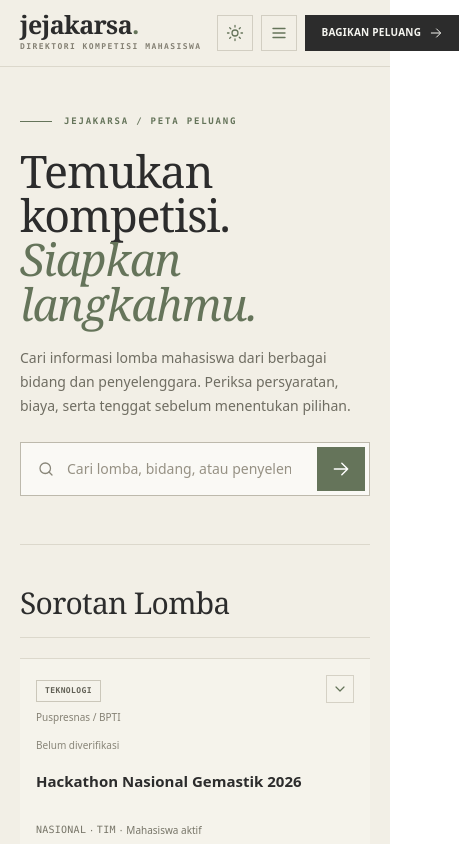
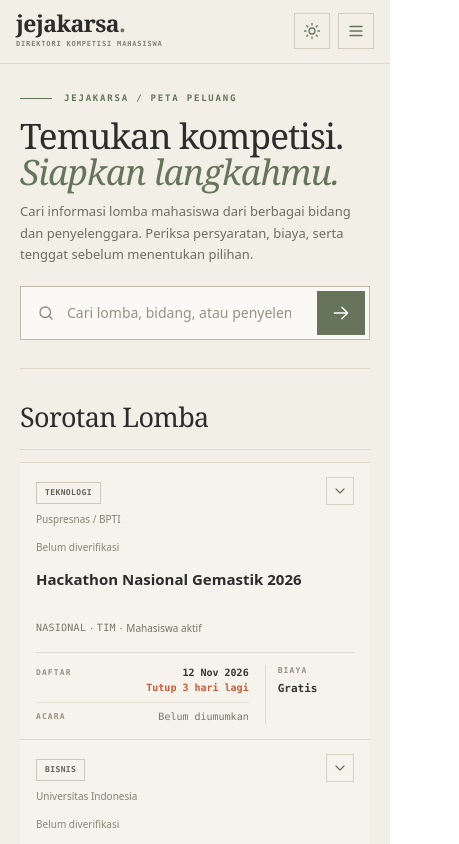
Before and after one commit to Luqman-Bediuzzaman/lombahub, a Next.js app: page / in a window 390 px wide. Shown: the top 844 px of the page, 459 px wide, since content can reach past the window. Built offline with nearby package versions, Linux system fonts and the light colour scheme.

Commit message:
Refix sebelumnya, android

```diff
--- a/app/components/story-chrome.tsx
+++ b/app/components/story-chrome.tsx
@@ -53,25 +53,25 @@ export function StoryChrome({ children }: { children: ReactNode }) {
   return (
     <div className={JEJAKARSA_STYLES.pageShell}>
       <nav className={JEJAKARSA_STYLES.navbar} aria-label="Navigasi utama">
-        <div className="mx-auto flex max-w-7xl items-center justify-between gap-4 px-5 py-3 sm:px-8">
-          <Link href="/" aria-label="Jejakarsa Beranda" className="flex shrink-0 flex-col">
+        <div className="mx-auto flex w-full max-w-7xl min-w-0 items-center justify-between gap-3 px-4 py-3 sm:gap-4 sm:px-8">
+          <Link href="/" aria-label="Jejakarsa Beranda" className="flex min-w-0 flex-col">
             <span className={JEJAKARSA_STYLES.wordmark}>jejakarsa<span className="text-[#65745A]">.</span></span>
             <span className={JEJAKARSA_STYLES.brandDescriptor}>{BRAND_DESCRIPTOR}</span>
           </Link>
-          <div className="hidden items-center gap-7 md:flex">
+          <div className="hidden items-center gap-7 lg:flex">
             <Link href="/katalog" className={JEJAKARSA_STYLES.navigationLink}>Katalog</Link>
             <Link href="/arsip-juara" aria-current="page" className={JEJAKARSA_STYLES.navigationLinkActive}>Kisah Juara</Link>
             <Link href="/tentang" className={JEJAKARSA_STYLES.navigationLink}>Tentang</Link>
           </div>
           <div className="flex shrink-0 items-center gap-2">
             <button type="button" onClick={toggleTheme} aria-label={dark ? "Ganti ke mode terang" : "Ganti ke mode gelap"} title={dark ? "Mode gelap" : "Mode terang"} className="flex h-9 w-9 items-center justify-center border border-[#D2CEC2] text-[#65745A] transition-colors hover:border-[#65745A] hover:bg-[#E8E5DA] focus-visible:outline-none focus-visible:ring-2 focus-visible:ring-[#65745A] dark:border-[#3E4A35] dark:text-[#EAE8E0] dark:hover:bg-[#2A3324] motion-reduce:transition-none"><ThemeIcon dark={dark}/></button>
-            <button type="button" onClick={() => setMenuOpen(!menuOpen)} aria-expanded={menuOpen} aria-controls="stories-mobile-nav" aria-label={menuOpen ? "Tutup navigasi" : "Buka navigasi"} className="flex h-9 w-9 items-center justify-center border border-[#D2CEC2] text-[#65745A] focus-visible:outline-none focus-visible:ring-2 focus-visible:ring-[#65745A] dark:border-[#3E4A35] dark:text-[#EAE8E0] md:hidden">
+            <button type="button" onClick={() => setMenuOpen(!menuOpen)} aria-expanded={menuOpen} aria-controls="stories-mobile-nav" aria-label={menuOpen ? "Tutup navigasi" : "Buka navigasi"} className="flex h-9 w-9 items-center justify-center border border-[#D2CEC2] text-[#65745A] focus-visible:outline-none focus-visible:ring-2 focus-visible:ring-[#65745A] dark:border-[#3E4A35] dark:text-[#EAE8E0] lg:hidden">
               <svg className="h-[18px] w-[18px]" viewBox="0 0 24 24" fill="none" stroke="currentColor" strokeWidth="1.8" strokeLinecap="round" aria-hidden="true">{menuOpen ? <path d="M6 6l12 12M18 6 6 18"/> : <path d="M4 6h16M4 12h16M4 18h16"/>}</svg>
             </button>
-            <Link href="/bagikan-peluang" className={`hidden md:inline-flex ${JEJAKARSA_STYLES.primaryAction}`}>Bagikan Peluang <ArrowIcon className="h-3.5 w-3.5"/></Link>
+            <div className="hidden lg:block"><Link href="/bagikan-peluang" className={JEJAKARSA_STYLES.primaryAction}>Bagikan Peluang <ArrowIcon className="h-3.5 w-3.5"/></Link></div>
           </div>
         </div>
-        <div id="stories-mobile-nav" aria-hidden={!menuOpen} className={`grid overflow-hidden border-t border-[#DCD8CC] bg-[#F5F3EB] transition-[grid-template-rows,opacity] duration-300 motion-reduce:transition-none dark:border-[#30382D] dark:bg-[#161816] md:hidden ${menuOpen ? "grid-rows-[1fr] opacity-100" : "pointer-events-none grid-rows-[0fr] opacity-0"}`}>
+        <div id="stories-mobile-nav" aria-hidden={!menuOpen} className={`grid overflow-hidden border-t border-[#DCD8CC] bg-[#F5F3EB] transition-[grid-template-rows,opacity] duration-300 motion-reduce:transition-none dark:border-[#30382D] dark:bg-[#161816] lg:hidden ${menuOpen ? "grid-rows-[1fr] opacity-100" : "pointer-events-none grid-rows-[0fr] opacity-0"}`}>
           <div className="min-h-0 overflow-hidden"><div className="flex flex-col gap-1 px-5 py-3 sm:px-8">
             {[["/katalog", "Katalog"], ["/arsip-juara", "Kisah Juara"], ["/tentang", "Tentang"], ["/bagikan-peluang", "Bagikan Peluang"]].map(([href, label]) => <Link key={href} href={href} onClick={() => setMenuOpen(false)} tabIndex={menuOpen ? 0 : -1} className="flex min-h-11 items-center border-b border-[#DCD8CC] px-3 text-sm font-semibold text-[#55574E] hover:bg-[#EAE7DC] focus-visible:outline-none focus-visible:ring-2 focus-visible:ring-inset focus-visible:ring-[#65745A] dark:border-[#30382D] dark:text-[#EAE8E0] dark:hover:bg-[#263022]">{label}</Link>)}
           </div></div>
--- a/app/design-system.tsx
+++ b/app/design-system.tsx
@@ -5,13 +5,13 @@ export const BRAND_DESCRIPTOR = "Direktori kompetisi mahasiswa";
 
 export const JEJAKARSA_STYLES = {
   pageShell:
-    "min-h-screen bg-[#F2EFE6] font-sans text-[#2C2C2C] transition-colors duration-300 motion-reduce:transition-none dark:bg-[#161816] dark:text-[#EAE8E0]",
+    "min-h-screen w-full min-w-0 bg-[#F2EFE6] font-sans text-[#2C2C2C] transition-colors duration-300 motion-reduce:transition-none dark:bg-[#161816] dark:text-[#EAE8E0]",
   navbar:
     "sticky top-0 z-50 border-b border-[#DCD8CC] bg-[#F2EFE6]/95 backdrop-blur-md dark:border-[#30382D] dark:bg-[#161816]/95",
   wordmark:
-    "font-serif text-[25px] font-bold leading-none tracking-tight text-[#2C2C2C] dark:text-[#EAE8E0]",
+    "font-serif text-[23px] font-bold sm:text-[25px] leading-none tracking-tight text-[#2C2C2C] dark:text-[#EAE8E0]",
   brandDescriptor:
-    "mt-1 font-mono text-[8px] font-bold uppercase tracking-[0.18em] text-[#858174] dark:text-[#9CA392]",
+    "mt-1 font-mono text-[7px] font-bold uppercase tracking-[0.12em] sm:text-[8px] sm:tracking-[0.18em] text-[#858174] dark:text-[#9CA392]",
   navigationLink:
     "text-xs font-semibold text-[#5E5E55] transition-colors hover:text-[#65745A] focus-visible:outline-none focus-visible:ring-2 focus-visible:ring-[#65745A] focus-visible:ring-offset-2 focus-visible:ring-offset-[#F2EFE6] dark:text-[#9CA392] dark:hover:text-[#A8B79A] dark:focus-visible:ring-offset-[#161816]",
   navigationLinkActive:
--- a/app/globals.css
+++ b/app/globals.css
@@ -2,3 +2,10 @@
 
 /* Memaksa Tailwind v4 menggunakan mode gelap manual (tombol) */
 @custom-variant dark (&:is(.dark *));
+
+/* Prevent fractional-width decorations from creating horizontal canvas on phones.
+   `clip` does not introduce a scrolling ancestor (sticky header stays sticky). */
+html, body {
+  max-width: 100%;
+  overflow-x: clip;
+}
--- a/app/katalog/page.tsx
+++ b/app/katalog/page.tsx
@@ -577,7 +577,7 @@ function CompetitionCard({
           : "border-[#D8D3C6] bg-[#F8F7F1] hover:-translate-y-1 hover:border-[#A9A593] hover:shadow-[0_12px_28px_rgba(44,44,44,0.10)] dark:border-[#343B30] dark:bg-[#1A1D19] dark:hover:border-[#59664E] dark:hover:bg-[#1D241B] dark:hover:shadow-[0_14px_30px_rgba(0,0,0,0.22)]"
       }`}
     >
-      <div className="relative aspect-[4/5] w-full shrink-0 overflow-hidden border-b border-[#D8D3C6] bg-[#EAE7DC] dark:border-[#343B30] dark:bg-[#1A1A18]">
+      <div className={`relative w-full shrink-0 overflow-hidden ${competition.posterUrl ? "aspect-[4/5]" : "aspect-[5/4] sm:aspect-[4/5]"}  border-b border-[#D8D3C6] bg-[#EAE7DC] dark:border-[#343B30] dark:bg-[#1A1A18]`}>
         {competition.posterUrl ? (
           <button
             type="button"
@@ -791,6 +791,25 @@ export default function KatalogPage() {
     }
 
     setToday(getLocalDateString());
+
+    // Sinkronkan parameter dari pencarian/chips Base ke filter Katalog.
+    // Dibaca setelah mount agar prerender Next.js tetap deterministik.
+    const params = new URLSearchParams(window.location.search);
+    const queryFromUrl = params.get("q")?.trim();
+    if (queryFromUrl) setSearchQuery(queryFromUrl);
+
+    const categoryFromUrl = params.get("kategori")?.trim();
+    if (categoryFromUrl) {
+      const matching = competitions.find(
+        (item) => item.category.toLocaleLowerCase("id-ID") === categoryFromUrl.toLocaleLowerCase("id-ID")
+      );
+      if (matching) setSelectedCategory(matching.category);
+    }
+
+    const feeFromUrl = params.get("biaya");
+    if (feeFromUrl === "gratis" || feeFromUrl === "berbayar") {
+      setSelectedFees([feeFromUrl]);
+    }
   }, []);
 
   useEffect(() => {
@@ -904,8 +923,8 @@ export default function KatalogPage() {
     <div className={JEJAKARSA_STYLES.pageShell}>
       {/* NAVBAR */}
       <nav className={JEJAKARSA_STYLES.navbar}>
-        <div className="mx-auto flex max-w-7xl items-center justify-between gap-4 px-5 py-3 sm:px-8">
-          <Link href="/" className="flex shrink-0 flex-col" aria-label="Jejakarsa Beranda">
+        <div className="mx-auto flex w-full max-w-7xl min-w-0 items-center justify-between gap-3 px-4 py-3 sm:gap-4 sm:px-8">
+          <Link href="/" className="flex min-w-0 flex-col" aria-label="Jejakarsa Beranda">
             <span className={JEJAKARSA_STYLES.wordmark}>
               jejakarsa<span className="text-[#65745A] dark:text-[#A8B79A]">.</span>
             </span>
@@ -914,7 +933,7 @@ export default function KatalogPage() {
             </span>
           </Link>
 
-          <div className="hidden items-center gap-7 md:flex">
+          <div className="hidden items-center gap-7 lg:flex">
             <Link href="/katalog" aria-current="page" className={JEJAKARSA_STYLES.navigationLinkActive}>
               Katalog
             </Link>
@@ -942,20 +961,19 @@ export default function KatalogPage() {
               aria-label={isMobileMenuOpen ? "Tutup menu" : "Buka menu"}
               aria-expanded={isMobileMenuOpen}
               aria-controls="mobile-navigation"
-              className="flex h-9 w-9 items-center justify-center border border-[#D2CEC2] text-[#65745A] dark:border-[#3E4A35] dark:text-[#EAE8E0] md:hidden"
+              className="flex h-9 w-9 items-center justify-center border border-[#D2CEC2] text-[#65745A] dark:border-[#3E4A35] dark:text-[#EAE8E0] lg:hidden"
             >
               <MenuIcon open={isMobileMenuOpen} />
             </button>
-            <Link
-              href="/bagikan-peluang"
-              className={`hidden md:inline-flex ${JEJAKARSA_STYLES.primaryAction}`}
-            >
-              Bagikan Peluang
-            </Link>
+            <div className="hidden lg:block">
+              <Link href="/bagikan-peluang" className={JEJAKARSA_STYLES.primaryAction}>
+                Bagikan Peluang
+              </Link>
+            </div>
           </div>
         </div>
 
-        <div id="mobile-navigation" role="region" aria-label="Menu navigasi mobile" aria-hidden={!isMobileMenuOpen} className={`grid overflow-hidden border-t border-[#E2DED2] bg-[#F5F3EB] transition-[grid-template-rows,opacity] duration-300 motion-reduce:transition-none dark:border-[#30382D] dark:bg-[#161816] md:hidden ${isMobileMenuOpen ? "grid-rows-[1fr] opacity-100" : "pointer-events-none grid-rows-[0fr] opacity-0"}`}>
+        <div id="mobile-navigation" role="region" aria-label="Menu navigasi mobile" aria-hidden={!isMobileMenuOpen} className={`grid overflow-hidden border-t border-[#E2DED2] bg-[#F5F3EB] transition-[grid-template-rows,opacity] duration-300 motion-reduce:transition-none dark:border-[#30382D] dark:bg-[#161816] lg:hidden ${isMobileMenuOpen ? "grid-rows-[1fr] opacity-100" : "pointer-events-none grid-rows-[0fr] opacity-0"}`}>
           <div className="overflow-hidden">
             <div className="flex flex-col px-5 py-2">
               <Link href="/katalog" onClick={() => setIsMobileMenuOpen(false)} tabIndex={isMobileMenuOpen ? 0 : -1} className="border-b border-[#E2DED2] py-3 text-sm font-semibold text-[#65745A] focus-visible:outline-none focus-visible:ring-2 focus-visible:ring-inset focus-visible:ring-[#65745A] dark:border-[#30382D] dark:text-[#A8B79A]">
@@ -977,22 +995,22 @@ export default function KatalogPage() {
 
       <main className="mx-auto max-w-7xl px-5 pb-16 sm:px-8">
         {/* PAGE INTRO */}
-        <header className="border-b border-[#DCD8CC] py-9 sm:py-12 dark:border-[#30382D]">
+        <header className="border-b border-[#DCD8CC] py-6 sm:py-8 dark:border-[#30382D]">
           <div className="max-w-3xl">
             <span className="font-mono text-[9px] font-bold uppercase tracking-[0.2em] text-[#65745A] dark:text-[#A8B79A]">
               Jejakarsa / Indeks kompetisi
             </span>
-            <h1 className="mt-3 font-serif text-4xl font-medium leading-[1.05] tracking-tight text-[#2C2C2C] dark:text-[#EAE8E0] sm:text-5xl">
+            <h1 className="mt-2 font-serif text-[32px] font-medium leading-[1.08] tracking-tight text-[#2C2C2C] dark:text-[#EAE8E0] sm:text-[44px]">
               Katalog kompetisi.
             </h1>
-            <p className="mt-3 max-w-2xl text-sm leading-6 text-[#777568] dark:text-[#9CA392]">
+            <p className="mt-2 max-w-2xl text-[13px] leading-[1.65] sm:text-sm sm:leading-6 text-[#777568] dark:text-[#9CA392]">
               Telusuri peluang berdasarkan tingkat, bidang, biaya, dan status pendaftaran. Bandingkan informasi penting sebelum menentukan pilihan.
             </p>
           </div>
         </header>
 
         {/* CATALOG WORKSPACE */}
-        <div className="grid grid-cols-1 gap-7 pt-7 lg:grid-cols-[220px_minmax(0,1fr)] lg:gap-8 lg:pt-9">
+        <div className="grid min-w-0 grid-cols-1 gap-5 pt-4 sm:pt-6 lg:grid-cols-[220px_minmax(0,1fr)] lg:gap-8 lg:pt-8">
           {/* FILTER SIDEBAR — DESKTOP */}
           <aside className="hidden h-fit border border-[#D8D3C6] bg-[#F8F7F1] p-4 sm:p-5 dark:border-[#343B30] dark:bg-[#1A1D19] lg:sticky lg:top-24 lg:block">
             <div className="flex items-center justify-between gap-3 border-b border-[#DEDACF] pb-3 dark:border-[#343B30]">
--- a/app/page.tsx
+++ b/app/page.tsx
@@ -332,7 +332,7 @@ function CompetitionRow({
   const daysLeft = getDaysLeft(competition.deadline, todayString);
   const isUrgent = daysLeft !== null && daysLeft >= 0 && daysLeft <= 7;
   const isClosed = daysLeft !== null && daysLeft < 0;
-  const detailHref = `/katalog/${competition.id}`;
+  const detailHref = `/katalog?q=${encodeURIComponent(competition.title)}`;
 
   const statusClass = isUrgent
     ? "text-[#C45F3D] dark:text-[#E18B68]"
@@ -354,7 +354,7 @@ function CompetitionRow({
         onClick={() => onToggle(competition.id)}
         aria-expanded={isExpanded}
         aria-controls={`competition-details-${competition.id}`}
-        className="relative grid w-full grid-cols-1 gap-4 px-4 py-4 text-left transition-[background-color,box-shadow] duration-200 ease-out motion-reduce:transition-none hover:shadow-[inset_3px_0_0_0_#65745A] focus-visible:outline-none focus-visible:ring-2 focus-visible:ring-inset focus-visible:ring-[#65745A] active:bg-[#EEEEE5] md:grid-cols-[180px_minmax(0,1fr)_245px_22px] md:items-center md:gap-5 md:px-5 md:py-4"
+        className="relative grid w-full min-w-0 grid-cols-1 gap-3 px-4 py-3.5 text-left transition-[background-color,box-shadow] duration-200 ease-out motion-reduce:transition-none hover:shadow-[inset_3px_0_0_0_#65745A] focus-visible:outline-none focus-visible:ring-2 focus-visible:ring-inset focus-visible:ring-[#65745A] active:bg-[#EEEEE5] md:grid-cols-[180px_minmax(0,1fr)_245px_22px] md:items-center md:gap-5 md:px-5 md:py-4"
       >
         {/* Kolom kiri: kategori dan penyelenggara. */}
         <div className="flex min-w-0 items-start justify-between gap-3 md:block">
@@ -489,7 +489,7 @@ function CompetitionRow({
               tabIndex={isExpanded ? 0 : -1}
               className="inline-flex min-h-10 w-full items-center justify-center gap-2 bg-[#2C2C2C] px-4 py-2 text-[10px] font-bold uppercase tracking-wide text-[#F5F5F0] transition-colors hover:bg-[#65745A] dark:bg-[#2A3324] dark:text-[#EAE8E0] dark:hover:bg-[#3E4A35] dark:hover:text-[#EAE8E0] md:w-auto"
             >
-              Baca Spesifikasi Lengkap <ArrowRightIcon className="h-3.5 w-3.5" />
+              Lihat di Katalog <ArrowRightIcon className="h-3.5 w-3.5" />
             </Link>
 
             {competition.sourceUrl ? (
@@ -598,8 +598,8 @@ export default function Home() {
           NAVBAR
       ====================================================== */}
       <nav className={JEJAKARSA_STYLES.navbar}>
-        <div className="mx-auto flex max-w-7xl items-center justify-between gap-4 px-5 py-3 sm:px-8">
-          <Link href="/" aria-current="page" className="flex shrink-0 flex-col" aria-label="Jejakarsa Beranda">
+        <div className="mx-auto flex w-full max-w-7xl min-w-0 items-center justify-between gap-3 px-4 py-3 sm:gap-4 sm:px-8">
+          <Link href="/" aria-current="page" className="flex min-w-0 flex-col" aria-label="Jejakarsa Beranda">
             <span className={JEJAKARSA_STYLES.wordmark}>
               jejakarsa<span className="text-[#65745A]">.</span>
             </span>
@@ -608,7 +608,7 @@ export default function Home() {
             </span>
           </Link>
 
-          <div className="hidden items-center gap-7 md:flex">
+          <div className="hidden items-center gap-7 lg:flex">
             <Link
               href="/katalog"
               className={JEJAKARSA_STYLES.navigationLink}
@@ -650,18 +650,17 @@ export default function Home() {
               aria-label={isMobileMenuOpen ? "Tutup menu navigasi" : "Buka menu navigasi"}
               aria-expanded={isMobileMenuOpen}
               aria-controls="mobile-navigation"
-              className="flex h-9 w-9 items-center justify-center border border-[#D2CEC2] text-[#65745A] transition-colors hover:border-[#65745A] hover:bg-[#E8E5DA] focus-visible:outline-none focus-visible:ring-2 focus-visible:ring-[#65745A] motion-reduce:transition-none dark:border-[#3E4A35] dark:text-[#EAE8E0] dark:hover:border-[#65745A] dark:hover:bg-[#263022] md:hidden"
+              className="flex h-9 w-9 items-center justify-center border border-[#D2CEC2] text-[#65745A] transition-colors hover:border-[#65745A] hover:bg-[#E8E5DA] focus-visible:outline-none focus-visible:ring-2 focus-visible:ring-[#65745A] motion-reduce:transition-none dark:border-[#3E4A35] dark:text-[#EAE8E0] dark:hover:border-[#65745A] dark:hover:bg-[#263022] lg:hidden"
             >
               <MenuToggleIcon isOpen={isMobileMenuOpen} />
             </button>
 
-            <Link
-              href="/bagikan-peluang"
-              className={`hidden md:inline-flex ${JEJAKARSA_STYLES.primaryAction}`}
-            >
-              Bagikan Peluang
-              <ArrowRightIcon className="h-3.5 w-3.5" />
-            </Link>
+            <div className="hidden lg:block">
+              <Link href="/bagikan-peluang" className={JEJAKARSA_STYLES.primaryAction}>
+                Bagikan Peluang
+                <ArrowRightIcon className="h-3.5 w-3.5" />
+              </Link>
+            </div>
           </div>
         </div>
 
@@ -670,7 +669,7 @@ export default function Home() {
           role="region"
           aria-label="Menu navigasi mobile"
           aria-hidden={!isMobileMenuOpen}
-          className={`overflow-hidden border-b transition-[max-height,opacity,transform,border-color] duration-300 ease-in-out motion-reduce:transition-none md:hidden ${
+          className={`overflow-hidden border-b transition-[max-height,opacity,transform,border-color] duration-300 ease-in-out motion-reduce:transition-none lg:hidden ${
             isMobileMenuOpen
               ? "max-h-80 translate-y-0 border-[#E2E0D5] opacity-100 dark:border-[#3E4A35]"
               : "max-h-0 -translate-y-1 border-transparent opacity-0 pointer-events-none"
@@ -716,9 +715,9 @@ export default function Home() {
 
       <main className="mx-auto max-w-7xl px-5 pb-10 sm:px-8">
         {/* HERO */}
-        <section className="border-b border-[#DCD8CC] py-12 dark:border-[#30382D] sm:py-16 md:py-20">
+        <section className="border-b border-[#DCD8CC] py-7 dark:border-[#30382D] sm:py-11 lg:py-14">
           <div className="mx-auto max-w-4xl">
-            <div className="mb-5 flex items-center gap-3">
+            <div className="mb-3 flex min-w-0 items-center gap-3">
               <span className="h-px w-8 shrink-0 bg-[#65745A] dark:bg-[#A8B79A]" aria-hidden="true" />
               <span className="font-mono text-[9px] font-bold uppercase tracking-[0.2em] text-[#65745A] dark:text-[#A8B79A]">
                 Jejakarsa / Peta peluang
@@ -727,7 +726,7 @@ export default function Home() {
                 Discover — Understand — Pursue
               </span>
             </div>
-            <h1 className="max-w-3xl font-serif text-[2.8rem] font-medium leading-[0.99] tracking-tight text-[#2C2C2C] dark:text-[#EAE8E0] sm:text-6xl md:text-[4.25rem]">
+            <h1 className="max-w-3xl font-serif text-[clamp(2.15rem,9vw,2.55rem)] font-medium leading-[1.03] tracking-tight text-[#2C2C2C] dark:text-[#EAE8E0] sm:text-6xl lg:text-[4.25rem]">
               Temukan kompetisi.
               <br />
               <span className="italic text-[#65745A] dark:text-[#A8B79A]">
@@ -735,7 +734,7 @@ export default function Home() {
               </span>
             </h1>
 
-            <p className="mt-5 max-w-2xl text-sm leading-6 text-[#6F6D62] dark:text-[#9CA392] sm:text-[15px] sm:leading-7">
+            <p className="mt-3 max-w-2xl text-[13px] leading-[1.65] sm:mt-5 sm:text-[15px] sm:leading-7 text-[#6F6D62] dark:text-[#9CA392]">
               Cari informasi lomba mahasiswa dari berbagai bidang dan
               penyelenggara. Periksa persyaratan, biaya, serta tenggat sebelum
               menentukan pilihan.
@@ -744,7 +743,7 @@ export default function Home() {
             <form
               onSubmit={handleSearchSubmit}
               role="search"
-              className="mt-6 flex max-w-2xl items-center border border-[#BDB9AC] bg-[#FAF9F5] p-1 transition-colors focus-within:border-[#65745A] focus-within:ring-1 focus-within:ring-[#65745A] dark:border-[#3E4A35] dark:bg-[#1D241B]"
+              className="mt-5 flex max-w-2xl min-w-0 items-center border border-[#BDB9AC] bg-[#FAF9F5] p-1 transition-colors focus-within:border-[#65745A] focus-within:ring-1 focus-within:ring-[#65745A] dark:border-[#3E4A35] dark:bg-[#1D241B]"
             >
               <div className="flex min-w-0 flex-1 items-center gap-3 px-3">
                 <SearchIcon className="h-[18px] w-[18px] shrink-0 text-[#898679] dark:text-[#9CA392]" />
@@ -771,9 +770,9 @@ export default function Home() {
         {/* ====================================================
             CURATED TEASER / T-MINUS
         ==================================================== */}
-        <section className="pt-10 sm:pt-12">
-          <div className="mb-5 border-b border-[#DCD8CC] pb-4 dark:border-[#30382D]">
-            <h2 className="font-serif text-3xl font-medium tracking-tight text-[#2C2C2C] dark:text-[#EAE8E0] sm:text-[2.1rem]">
+        <section className="pt-7 sm:pt-10">
+          <div className="mb-3 border-b border-[#DCD8CC] pb-3 dark:border-[#30382D]">
+            <h2 className="font-serif text-[27px] font-medium tracking-tight text-[#2C2C2C] dark:text-[#EAE8E0] sm:text-[2.1rem]">
               Sorotan Lomba
             </h2>
           </div>
@@ -810,7 +809,7 @@ export default function Home() {
         </section>
 
         {/* KISAH JUARA — preview editorial terhubung ke arsip. */}
-        <section className="pt-10 sm:pt-12" id="kisah-juara" aria-labelledby="home-stories-title">
+        <section className="pt-8 sm:pt-10" id="kisah-juara" aria-labelledby="home-stories-title">
           <div className="mb-5 flex flex-wrap items-end justify-between gap-3 border-b border-[#DCD8CC] pb-3 dark:border-[#30382D]">
             <div>
               <span className="font-mono text-[9px] font-bold uppercase tracking-[0.17em] text-[#65745A] dark:text-[#A8B79A]">Editorial / Catatan perjalanan</span>
@@ -820,7 +819,7 @@ export default function Home() {
           </div>
           <div className="grid grid-cols-1 gap-4 md:grid-cols-2">
             {STORIES.slice(0, 2).map((story, index) => (
-              <Link key={story.slug} href={`/arsip-juara/${story.slug}`} className={`group flex min-h-[205px] flex-col justify-between border border-[#D8D3C6] p-5 transition-[border-color,background-color,box-shadow] duration-200 hover:border-[#65745A] hover:shadow-[inset_3px_0_0_0_#65745A] focus-visible:outline-none focus-visible:ring-2 focus-visible:ring-[#65745A] motion-reduce:transition-none dark:border-[#3E4A35] dark:hover:border-[#65745A] sm:p-7 ${index === 0 ? "bg-[#EAE7DC] hover:bg-[#F2F0E8] dark:bg-[#1D241B] dark:hover:bg-[#263022]" : "bg-[#F8F7F1] hover:bg-[#FCFAF4] dark:bg-[#1A1D19] dark:hover:bg-[#20261E]"}`}>
+              <Link key={story.slug} href={`/arsip-juara/${story.slug}`} className={`group flex min-h-[190px] flex-col justify-between border border-[#D8D3C6] p-5 transition-[border-color,background-color,box-shadow] duration-200 hover:border-[#65745A] hover:shadow-[inset_3px_0_0_0_#65745A] focus-visible:outline-none focus-visible:ring-2 focus-visible:ring-[#65745A] motion-reduce:transition-none dark:border-[#3E4A35] dark:hover:border-[#65745A] sm:p-7 ${index === 0 ? "bg-[#EAE7DC] hover:bg-[#F2F0E8] dark:bg-[#1D241B] dark:hover:bg-[#263022]" : "bg-[#F8F7F1] hover:bg-[#FCFAF4] dark:bg-[#1A1D19] dark:hover:bg-[#20261E]"}`}>
                 <div>
                   <span className="font-mono text-[9px] font-bold uppercase tracking-[0.14em] text-[#65745A] dark:text-[#A8B79A]">{story.category} / {story.experience} · Contoh editorial</span>
                   <blockquote className="mt-4 font-serif text-xl leading-relaxed text-[#34362F] transition-colors group-hover:text-[#526249] dark:text-[#EAE8E0] dark:group-hover:text-[#A8B79A] sm:text-2xl">“{story.quote}”</blockquote>
```
Also changed, not shown: app/arsip-juara/[slug]/page.tsx (+5 -5 lines), app/arsip-juara/page.tsx (+15 -15 lines), 1 other file (tests, documents, lock files or other folders).
